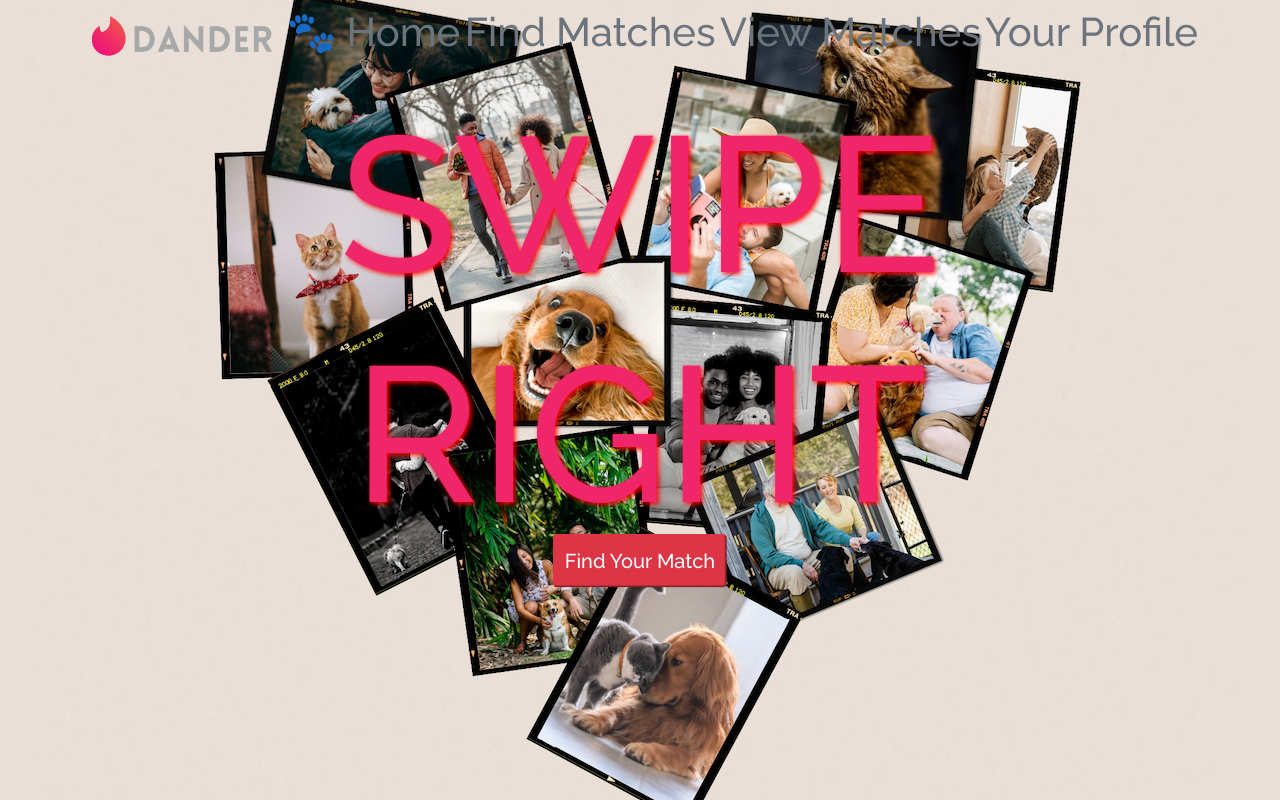
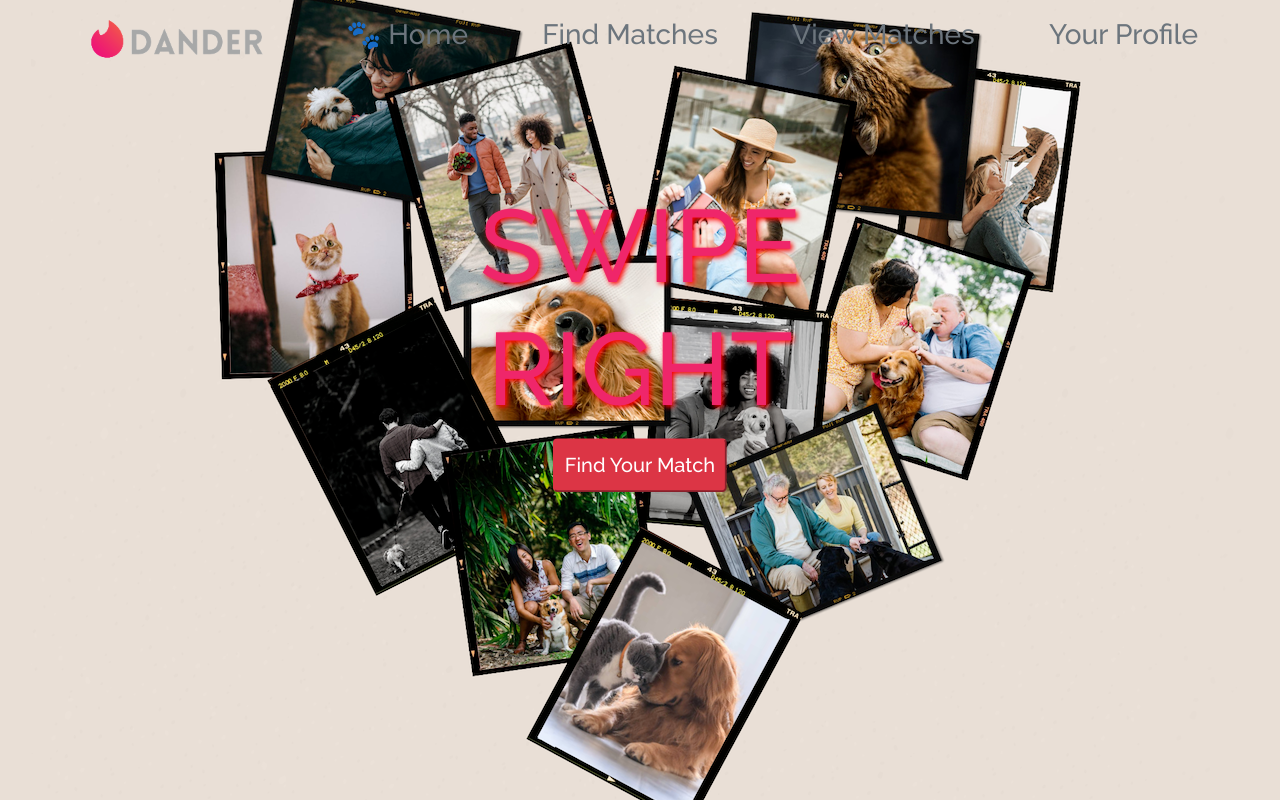
Before and after one commit to amiefoster/pet-tinder-frontend, a React (Create React App) app: page / in a window 1280 px wide. Built offline with nearby package versions, Linux system fonts and the light colour scheme.

Commit message:
added styling to logo in header

```diff
--- a/src/components/Home.js
+++ b/src/components/Home.js
@@ -6,10 +6,12 @@ return (
     <div className="home-background">
         <div className="center-title">
             <div className="center-image">
-                <h1 style={{fontSize: "15vw", color: "#ef266a", textShadow: "2px 2px 5px red", margin: "0", textAlign: "center",}}>SWIPE RIGHT
+                <h1 style={{fontSize: "8vw", color: "#ef266a", textShadow: "2px 2px 5px red", margin: "0", textAlign: "center",}}>
+                    SWIPE RIGHT
                 </h1>
                 <div>
                 </div>
+                <br/>
                 <a href="/FindMatches">
                     <button type="button" id = "center-title-button" class="btn-lg btn-danger">Find Your Match</button>
                 </a>
--- a/src/components/Navbar.js
+++ b/src/components/Navbar.js
@@ -4,16 +4,16 @@ import logo from "../images/logo.png"
 function Navbar() {
     return (
         <div>
-            <nav className = "navbar navbar-light nav-bar-styling rounded">
+            <div className = "navbar navbar-light nav-bar-styling rounded">
                 <div className="container">
                     <img src={logo} className="logo"/>
-                    <NavLink to="/" className="text-muted no-underline" style={{textDecorationLine: "none" }}><h1>🐾 Home</h1></NavLink>
-                    <NavLink to="/FindMatches" className="text-muted no-underline" style={{textDecorationLine: "none" }}><h1>Find Matches</h1></NavLink>
-                    <NavLink to="/Matches" className="text-muted no-underline" style={{textDecorationLine: "none" }}><h1>View Matches</h1></NavLink>
-                    <NavLink to="/UserProfile" className="text-muted no-underline" style={{textDecorationLine: "none" }}><h1>Your Profile</h1></NavLink>
+                    <NavLink to="/" className="text-muted no-underline" style={{textDecorationLine: "none" }}><h3>🐾 Home</h3></NavLink>
+                    <NavLink to="/FindMatches" className="text-muted no-underline" style={{textDecorationLine: "none" }}><h3>Find Matches</h3></NavLink>
+                    <NavLink to="/Matches" className="text-muted no-underline" style={{textDecorationLine: "none" }}><h3>View Matches</h3></NavLink>
+                    <NavLink to="/UserProfile" className="text-muted no-underline" style={{textDecorationLine: "none" }}><h3>Your Profile</h3></NavLink>
 
                 </div>
-            </nav>
+            </div>
         </div>
     )
 }
--- a/src/index.css
+++ b/src/index.css
@@ -1,10 +1,16 @@
 @import url('https://fonts.googleapis.com/css2?family=Raleway:wght@500&display=swap');
 
-
 .logo {
-  max-width:200px;
+  height: 40px;
+  object-fit: contain;
 }
 
+.container{
+  display: flex;
+  justify-content: space-between;
+  padding-top: 10px;
+
+}
 
  body{
    font-family: 'Raleway', sans-serif;
@@ -51,6 +57,7 @@
    padding: 10px;
    }
 
+
  .center-title {
    position: fixed;
    left: 50%;
@@ -73,15 +80,6 @@
   max-height: 250px;
 }
 
-.center {
-  position: absolute;
-  left: 50%;
-  top: 50%;
-  transform: translate(-50%, -50%);
-  border: 5px solid #FFFF00;
-  padding: 10px;
-  }
-
 
 #center-title-button {
   position: fixed;
```
